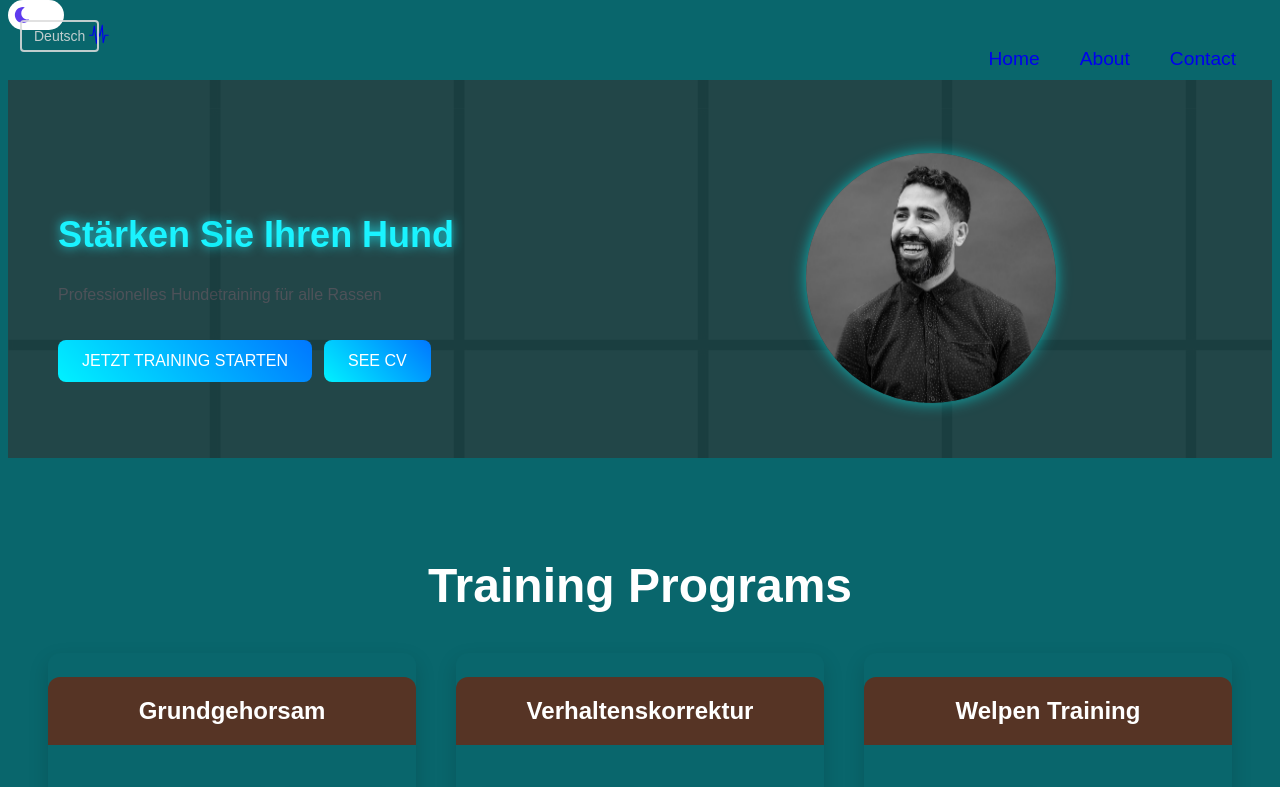
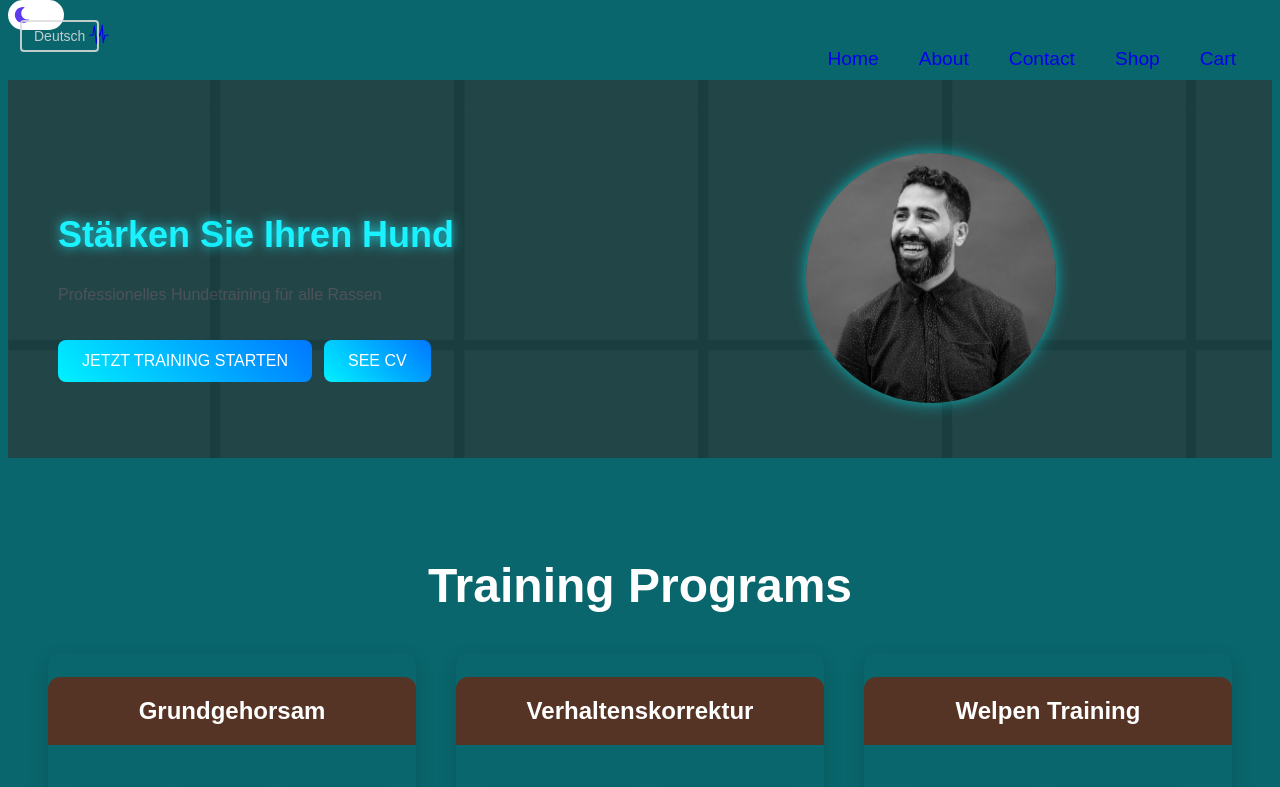
Before and after one commit to ahmad-mj/react-portfolio, a React (Create React App) app: page / in a window 1280 px wide. Shown: the top 787 px of the page. Built offline with nearby package versions, Linux system fonts and the light colour scheme; no server answers; a web font is replaced by a local one.

Commit message:
Update Navigation to Include Cart & Shop

```diff
--- a/src/components/navbar/index.jsx
+++ b/src/components/navbar/index.jsx
@@ -18,6 +18,14 @@ const data = [
   {
     label: "Contact",
     to: "/contact",
+  },
+  {
+    label: "Shop",
+    to: "/shop",
+  },
+  {
+    label: "Cart",
+    to: "/cart",
   },
 ];
 const Navbar = () => {
```
